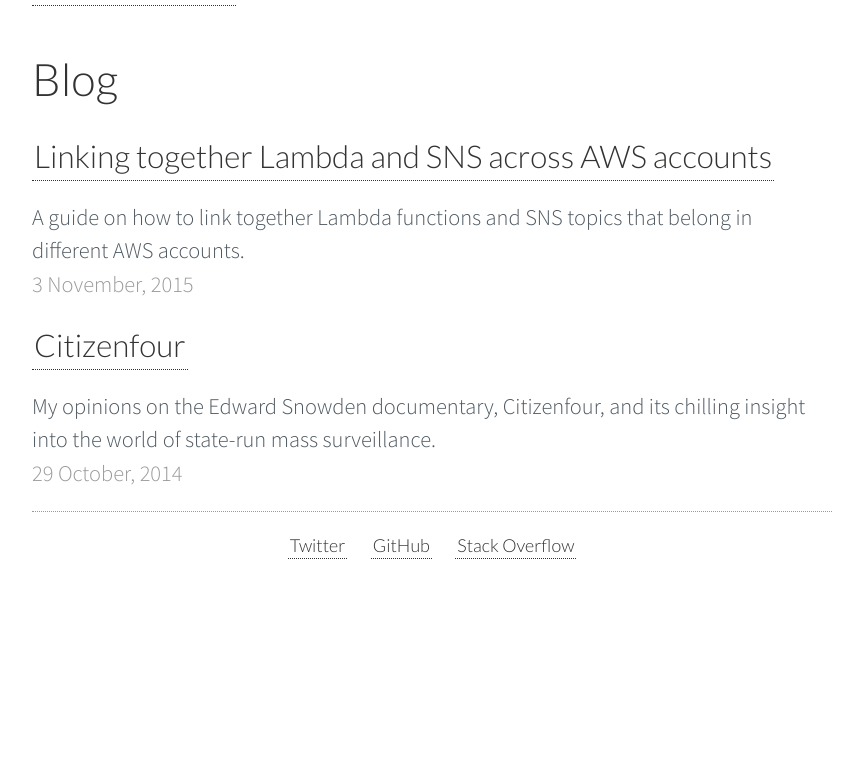
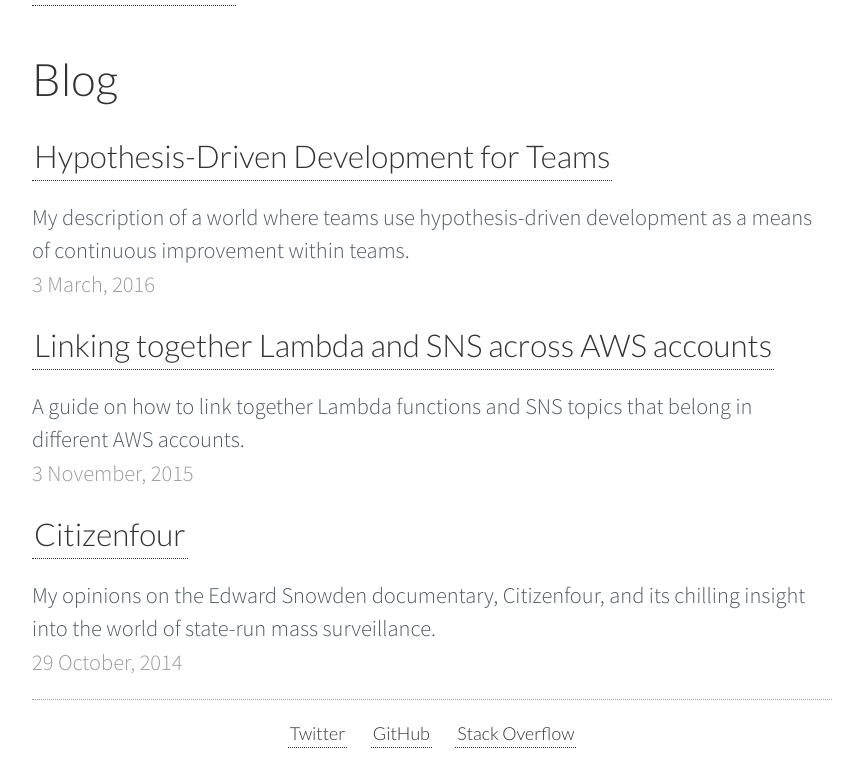
Before and after one commit to JimmyThompson/jimmythompson.co.uk, a Jekyll site: the page built from blog/index.html, in a window 1280 px wide, cut to the strip 212-980 px from the top of the page. Shown: the whole strip, without its empty margins (208-1071 px from the left). Built offline with Jekyll 4.4.1, drawn with Linux system fonts in a browser that asks for light colours; nearby versions of some CDN libraries; before the commit the page ends 908 px from its top, so only the background shows below that; some of the changed lines change nothing that is shown.

Commit message:
Added experiments blog post

```diff
--- /dev/null
+++ b/_posts/2016-03-03-hypothesis-driven-development-for-teams.md
@@ -0,0 +1,58 @@
+---
+layout: post
+title: Hypothesis-Driven Development for Teams
+description: |
+               My description of a world where teams use hypothesis-driven
+               development as a means of continuous improvement within teams.
+---
+
+It was a Monday afternoon, and our team retrospective. Every two weeks we'd sit
+down and discuss what happened since the previous one, but this time it was
+different. This time we were focused entirely on one epic. For this epic we'd
+decided to experiment in splitting the work differently, and we wanted to know
+how people thought it went. The typical deluge of post-its went up on the wall,
+we voted on the most interesting, and we got down to discussing them. The
+conversation that followed wasn't any sort of critical analysis, but rather an
+argument about ideals, and what we _should_ be doing. By the end of it, we knew
+no more than when we started.
+
+The problem? Nobody remembered why we'd split it differently in the first place.
+
+> Those who cannot remember the past are condemned to repeat it
+
+In the time between deciding to experiment and measuring the results, we'd lost
+context. It wasn't anybody's fault. It had taken over a month to deliver on
+the work. We just didn't invest in maintaining any log of _why_ things were
+done.
+
+Attempts at maintaining a shared context always seem to focus on _what_ has been
+done, rather than why it was done. You join a team and you're given access to a
+huge wiki explaining each component in the system, typically accompanied
+with a huge architecture diagram explaining how everything fits together. Maybe
+a decision log which explains why technical decisions were made. Attempts to
+improve a team are, however, usually buried in some sort of retrospective log,
+with no real explanation of what drove the actions, or ceremonies, that the team
+now take for granted. I think there's a better way to structure improvement
+within a team, and that is by embracing hypothesis-driven development.
+
+[Hypothesis-driven development](http://barryoreilly.com/2013/10/21/how-to-implement-hypothesis-driven-development/)
+(HDD) is a practice which brings the scientific method to software development.
+Instead of stories, which are about delivering specific pieces of value, you
+perform experiments. These experiments are designed to test hypotheses;
+hypotheses which are meant to achieve a certain outcome. We can take this
+concept and apply it to a team, making team experiments.
+
+<figure>
+  <img src="/images/experiment-pair.png" alt="Experiment cards"/>
+  <figcaption>An example of an experiment card</figcaption>
+</figure>
+
+I imagine a world where teams maintain a wall of experiments, which they use to
+assess changes to the way they work. Retrospectives become about assessing
+experiments are already running, talking through the current state of the team,
+and deciding which new experiments to run.
+
+Building and improving effective teams is about learning what works for you, and
+the best way to do that is through trying new things and seeing what sticks. HDD
+is a great opportunity to test your ideas and also provide a lasting log of your
+team's growth.
--- a/style/main.scss
+++ b/style/main.scss
@@ -42,7 +42,7 @@ a {
 }
 
 blockquote {
-  @extend .spacing;
+  @extend .double-spacing;
 
   position: relative;
   font-size: 1.4em;
@@ -140,6 +140,10 @@ p {
   margin: 20px 0;
 }
 
+.double-spacing {
+  margin: 40px 0;
+}
+
 .fixed-width {
   max-width: 800px;
   margin: 0 auto;
@@ -197,6 +201,15 @@ article {
 
 section {
   @extend .spacing;
+}
+
+figure {
+  @extend .double-spacing;
+}
+
+figcaption {
+  font-weight: bold;
+  text-align: center;
 }
 
 .share-bar {
```
Also changed, not shown: images/experiment-pair.png (added).
